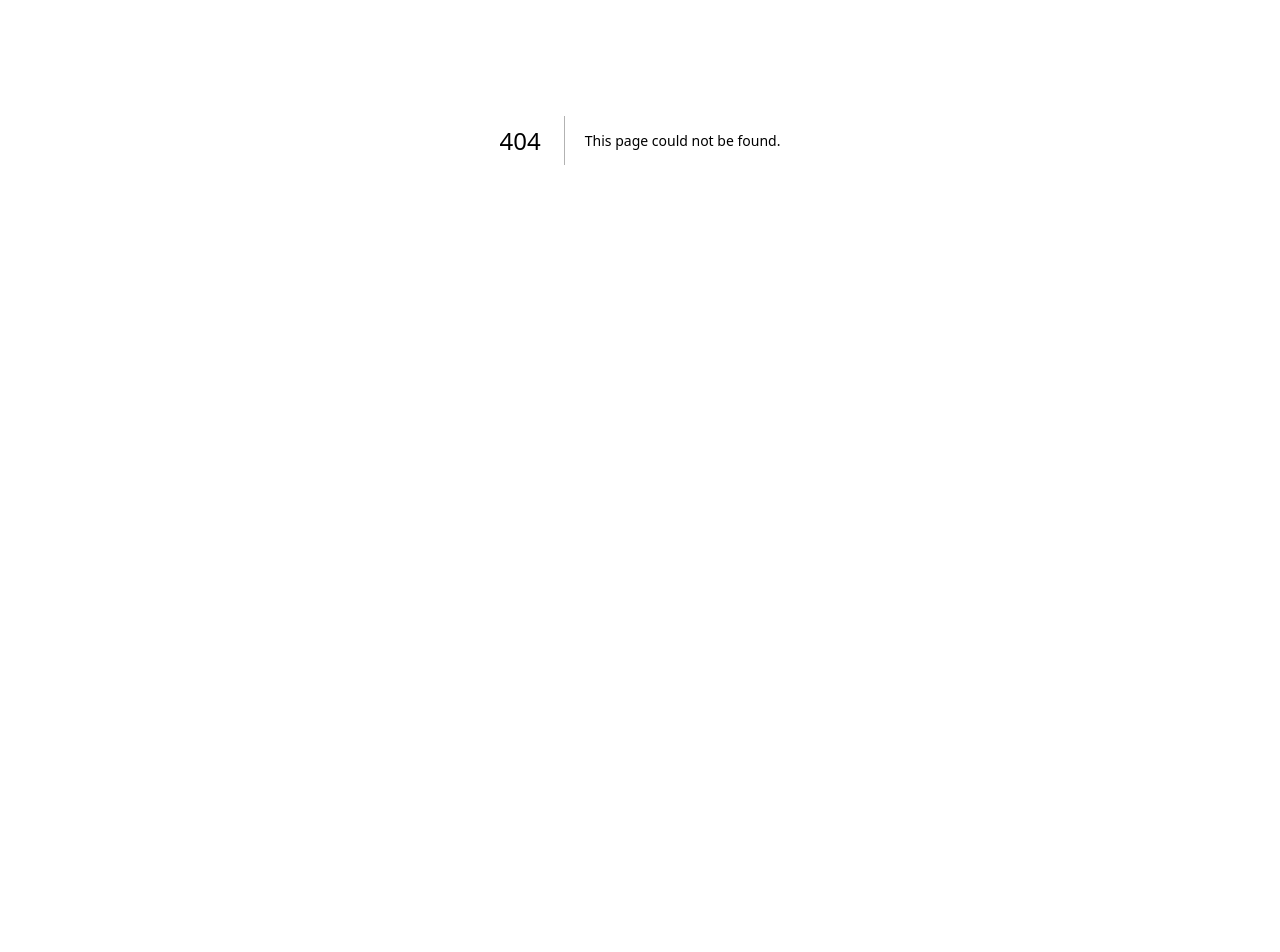
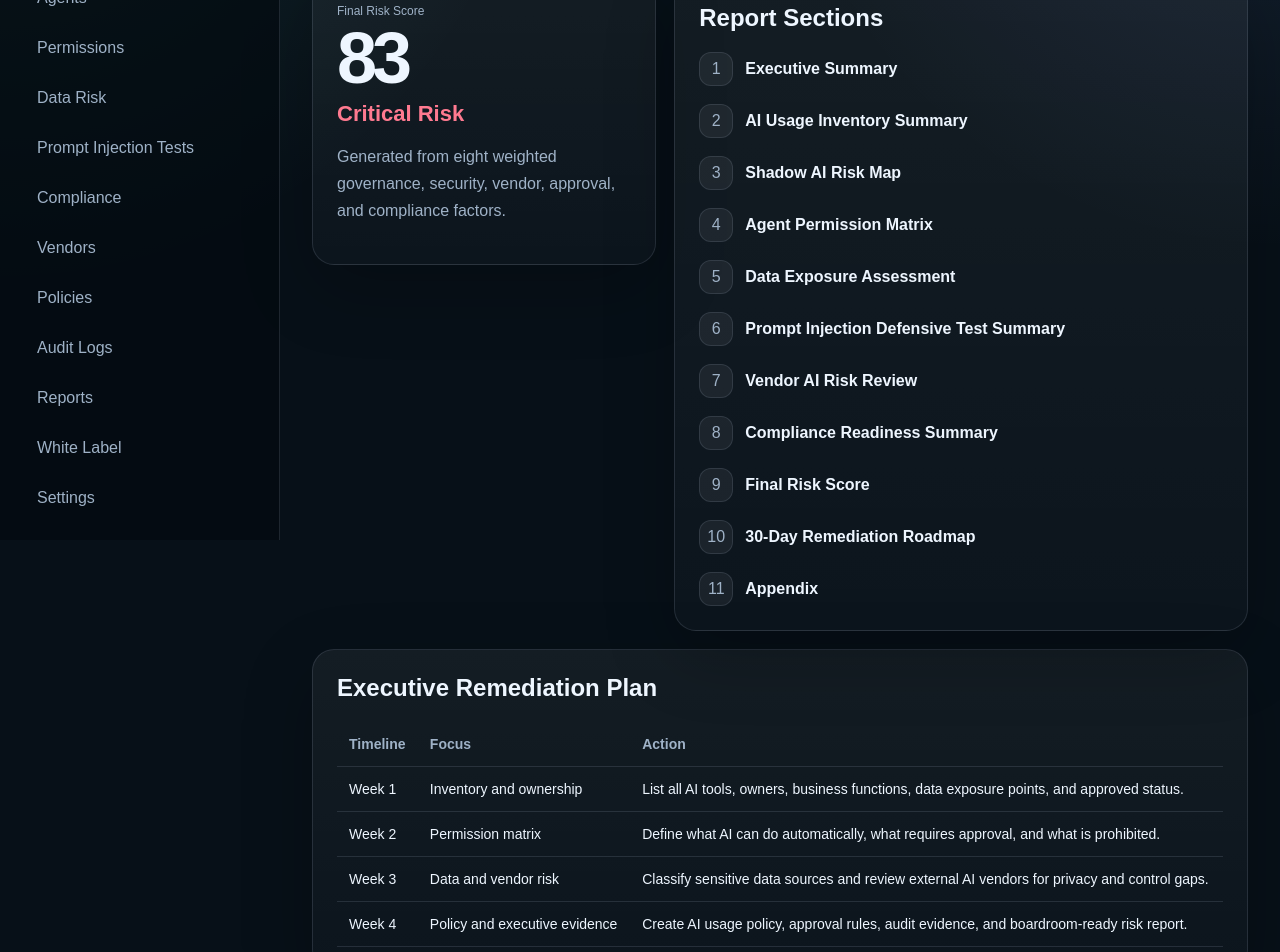
Before and after one commit to bisniskhusus019-hub/aura-guard-enterprise-os, a Next.js app: page /dashboard/reports in a window 1280 px wide. Before the commit this address had no page. Shown: the part 260-1212 px from the top of the page. Before the commit the page ends 800 px from the top, so only its background shows below. Built offline with nearby package versions, Linux system fonts and the light colour scheme.

Commit message:
Add report preview page

```diff
--- /dev/null
+++ b/app/dashboard/reports/page.tsx
@@ -0,0 +1,71 @@
+import { DashboardShell } from "@/components/dashboard-shell";
+import { demoAssessment, remediationRoadmap } from "@/lib/demo-data";
+
+const reportSections = [
+  "Executive Summary",
+  "AI Usage Inventory Summary",
+  "Shadow AI Risk Map",
+  "Agent Permission Matrix",
+  "Data Exposure Assessment",
+  "Prompt Injection Defensive Test Summary",
+  "Vendor AI Risk Review",
+  "Compliance Readiness Summary",
+  "Final Risk Score",
+  "30-Day Remediation Roadmap",
+  "Appendix",
+];
+
+export default function ReportsPage() {
+  return (
+    <DashboardShell>
+      <div className="badge">Executive report generator · Preview</div>
+      <h1 className="section-title" style={{ marginTop: 16 }}>AI Risk Audit Report</h1>
+      <p className="section-copy">This preview converts risk scoring, AI inventory, permission gaps, vendor risk, and remediation planning into a premium report structure for paid audits.</p>
+
+      <div className="grid" style={{ gridTemplateColumns: "0.75fr 1.25fr", alignItems: "start", marginTop: 28 }}>
+        <div className="card" style={{ padding: 24 }}>
+          <div className="metric-label">Final Risk Score</div>
+          <div style={{ fontSize: 72, fontWeight: 900, lineHeight: 0.9, letterSpacing: "-0.07em" }}>{demoAssessment.totalScore}</div>
+          <div style={{ color: "var(--danger)", fontWeight: 900, fontSize: 22, marginTop: 10 }}>{demoAssessment.riskBand}</div>
+          <p style={{ color: "var(--muted)", lineHeight: 1.7 }}>Generated from eight weighted governance, security, vendor, approval, and compliance factors.</p>
+        </div>
+
+        <div className="card" style={{ padding: 24 }}>
+          <h2 style={{ marginTop: 0 }}>Report Sections</h2>
+          <div className="grid">
+            {reportSections.map((section, index) => (
+              <div key={section} style={{ display: "flex", gap: 12, alignItems: "center" }}>
+                <div style={{ width: 34, height: 34, borderRadius: 12, display: "grid", placeItems: "center", background: "rgba(255,255,255,0.06)", border: "1px solid var(--border)", color: "var(--muted)" }}>
+                  {index + 1}
+                </div>
+                <strong>{section}</strong>
+              </div>
+            ))}
+          </div>
+        </div>
+      </div>
+
+      <div className="card" style={{ padding: 24, marginTop: 18 }}>
+        <h2 style={{ marginTop: 0 }}>Executive Remediation Plan</h2>
+        <table>
+          <thead>
+            <tr>
+              <th>Timeline</th>
+              <th>Focus</th>
+              <th>Action</th>
+            </tr>
+          </thead>
+          <tbody>
+            {remediationRoadmap.map((item) => (
+              <tr key={item.week}>
+                <td>{item.week}</td>
+                <td>{item.title}</td>
+                <td>{item.action}</td>
+              </tr>
+            ))}
+          </tbody>
+        </table>
+      </div>
+    </DashboardShell>
+  );
+}
```
